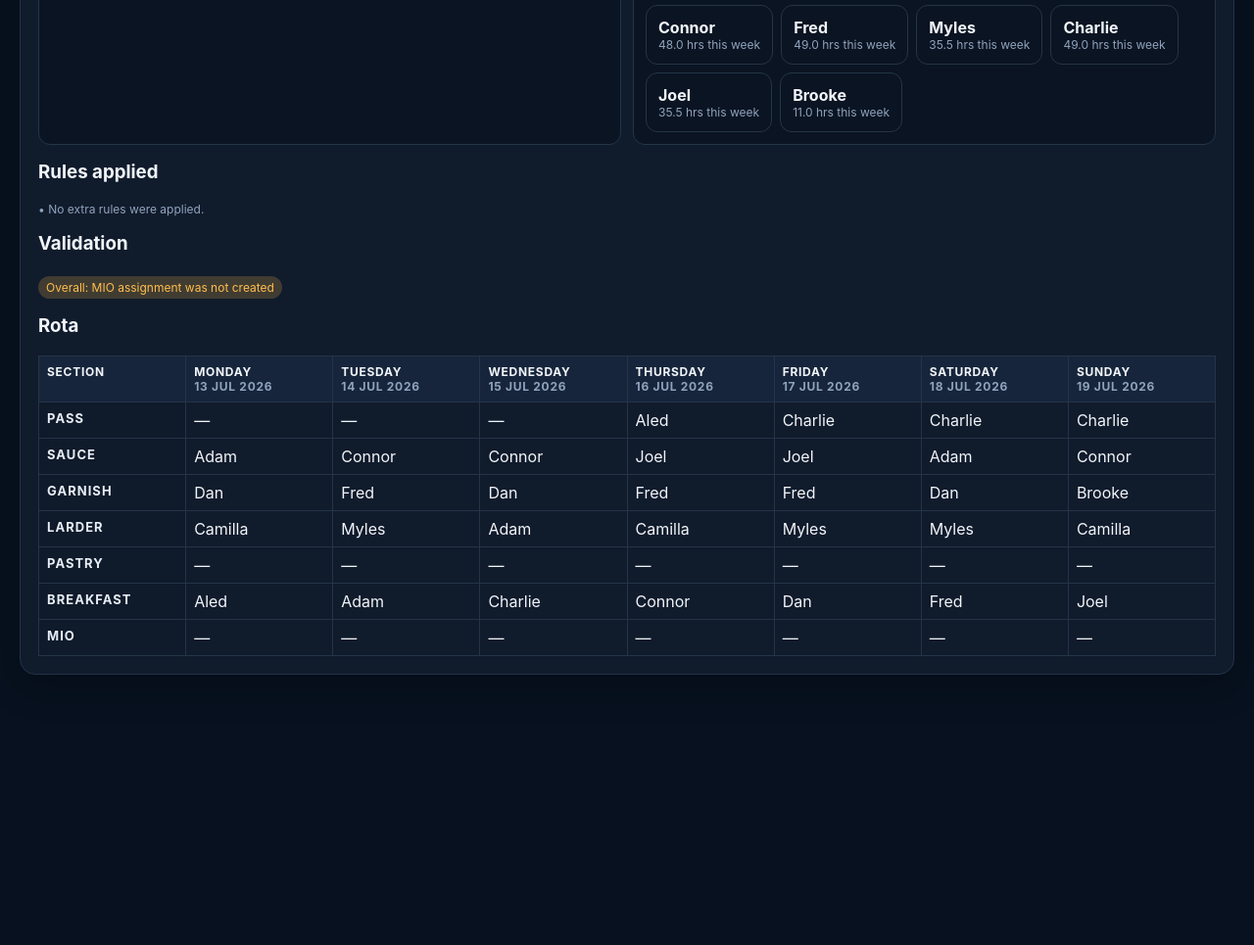
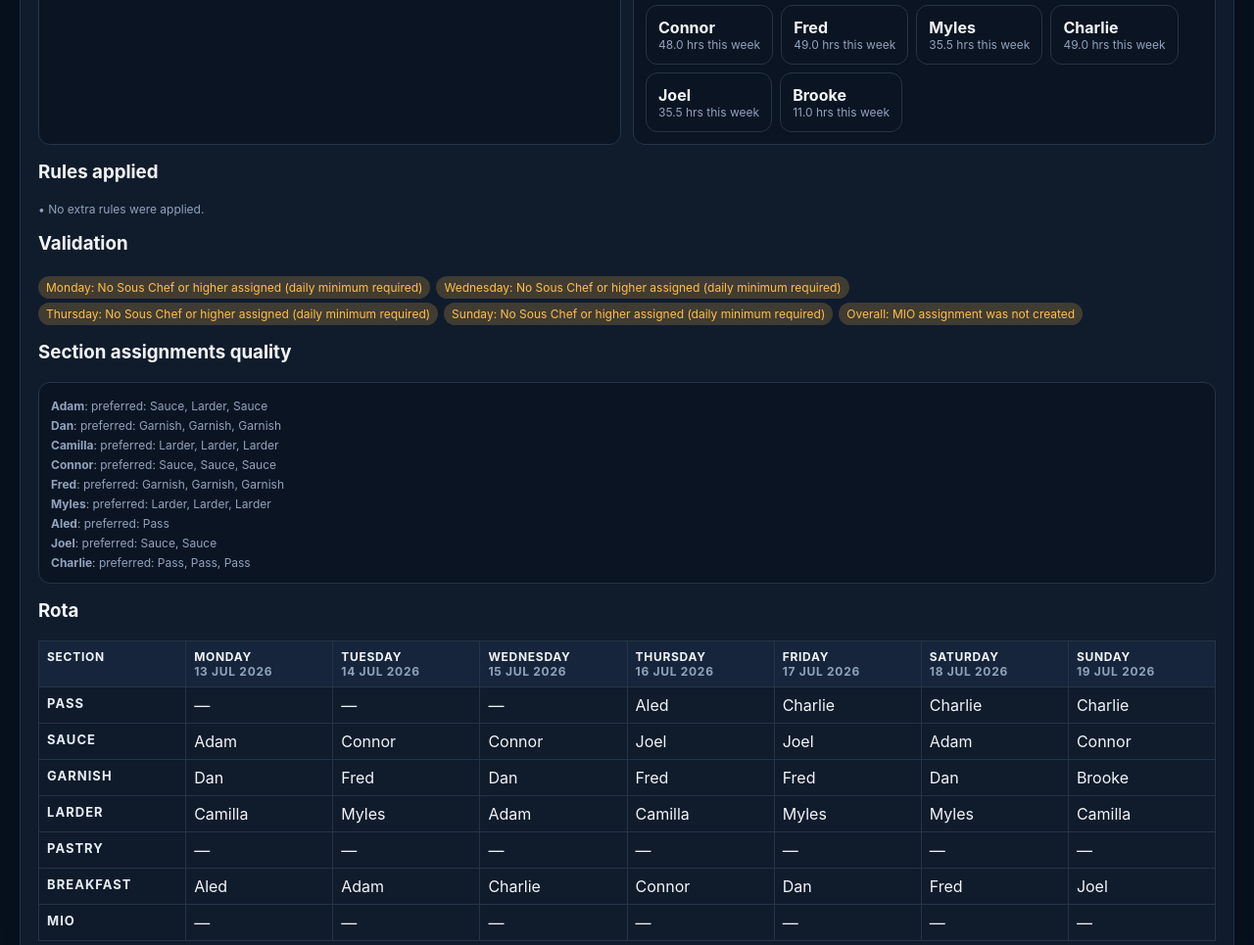
Before and after one commit to danielbell87/GT-rota-builder, a plain HTML site: page GT Rota builder.html in a window 1280 px wide. Shown: the part 2129-3094 px from the top of the page at 98% size. Before the commit the page ends 2896 px from the top, so only its background shows below. Drawn offline with Linux system fonts and the light colour scheme.

Commit message:
Implement confirmed rota rules: seniority validation, MIO eligibility, weighted quality scoring, and quality explanation box

```diff
--- a/GT Rota builder.html
+++ b/GT Rota builder.html
@@ -487,6 +487,16 @@
       return bonus;
     }
 
+    function isSenior(staff){
+      // Sous Chef or higher: seniority >= 6
+      return (staff.seniorityRank || 0) >= 6;
+    }
+
+    function getQualityScore(staff, section){
+      // Return the base quality score (0-3) for a chef on a section
+      return staff.skills?.[section] ?? 0;
+    }
+
     function getHoursForDay(dayName, isBreakfast = false){
       if (isBreakfast) {
         // Breakfast starts at 7:30am (ends at usual time with 30min unpaid)
@@ -651,7 +661,12 @@
           const mioStaff = state.staff.find(s=>s.name===inputs.mioChef);
           const placement = getMioPlacement(dayName);
           if (mioStaff && !isUnavailable(mioStaff,current.date,dayName,ruleOverrides) && (shifts[mioStaff.name]||0) < 4) {
-            if (placement === 'MIO' && !mioAssigned) {
+            // Check MIO eligibility: must have mioEligible flag AND be junior (seniority 1-3)
+            if (!mioStaff.mioEligible) {
+              validation.push({day:dayName, message:`${inputs.mioChef} is marked as MIO not eligible`, severity:'warn'});
+            } else if ((mioStaff.seniorityRank || 0) > 3) {
+              validation.push({day:dayName, message:`${inputs.mioChef} has seniority ${mioStaff.seniorityRank} (must be 1-3 for MIO)`, severity:'warn'});
+            } else if (placement === 'MIO' && !mioAssigned) {
               rota[rota.length-1].assignments.push({chef:inputs.mioChef, section:'MIO'});
               rota[rota.length-1].chefs.push(inputs.mioChef);
               shifts[inputs.mioChef] = (shifts[inputs.mioChef]||0)+1;
@@ -664,6 +679,18 @@
               shifts[inputs.mioChef] = (shifts[inputs.mioChef]||0)+1;
               chefDayCounts[inputs.mioChef] = (chefDayCounts[inputs.mioChef]||0)+1;
             }
+          }
+        }
+
+        // Validate seniority: at least one Sous Chef or higher must work each day
+        const dayAssignments = rota[rota.length-1];
+        if (dayAssignments) {
+          const hasSenior = dayAssignments.chefs.some(name=>{
+            const staff = state.staff.find(s=>s.name===name);
+            return isSenior(staff);
+          });
+          if (!hasSenior) {
+            validation.push({day:dayName, message:'No Sous Chef or higher assigned (daily minimum required)', severity:'warn'});
           }
         }
       }
@@ -726,6 +753,31 @@
         ruleNotes.push(`MIO selection: ${inputs.mioChef}`);
       }
       const rulesApplied = ruleNotes.length ? ruleNotes.map(note=>`<div class="small">• ${note}</div>`).join('') : '<div class="small">• No extra rules were applied.</div>';
+
+      // Generate quality explanation
+      const qualityExplanation = [];
+      const qualityScores = {}; // Track quality scores per chef
+      result.rota.forEach(day=>{
+        day.assignments.forEach(assignment=>{
+          const chef = state.staff.find(s=>s.name===assignment.chef);
+          if (!chef || assignment.section === 'MIO' || assignment.section === 'Breakfast') return;
+          const quality = getQualityScore(chef, assignment.section);
+          if (!qualityScores[chef.name]) qualityScores[chef.name] = [];
+          qualityScores[chef.name].push({section:assignment.section, day:day.dayName, quality});
+        });
+      });
+      const qualityNotes = [];
+      Object.entries(qualityScores).forEach(([name, assignments])=>{
+        const scores = {3:[], 2:[], 1:[], 0:[]};
+        assignments.forEach(a=>{scores[a.quality].push(`${a.section}`)});
+        const parts = [];
+        if (scores[3].length) parts.push(`preferred: ${scores[3].join(', ')}`);
+        if (scores[2].length) parts.push(`proficient: ${scores[2].join(', ')}`);
+        if (scores[1].length) parts.push(`training: ${scores[1].join(', ')}`);
+        if (parts.length) qualityNotes.push(`<span class="small"><strong>${name}</strong>: ${parts.join('; ')}</span>`);
+      });
+      const qualityBox = qualityNotes.length ? `<div style="background:#0b1422;border:1px solid #243547;border-radius:12px;padding:12px;margin-top:8px">${qualityNotes.join('<br>')}</div>` : '';
+
       const sectionRows = ['Pass','Sauce','Garnish','Larder','Pastry','Breakfast','MIO'];
       const dayHeaders = result.rota.map(day=>`<th>${day.dayName}<br><span class="small">${formatDate(day.date)}</span></th>`).join('');
       const sectionCells = sectionRows.map(section=>{
@@ -745,6 +797,8 @@
         <div>${rulesApplied}</div>
         <h3 style="margin-top:16px">Validation</h3>
         <div>${validationCards||'<span class="pill good">No issues detected</span>'}</div>
+        <h3 style="margin-top:16px">Section assignments quality</h3>
+        ${qualityBox||'<div class="small">No section assignments to analyze</div>'}
         <h3 style="margin-top:16px">Rota</h3>
         <table class="rota-table"><thead><tr><th>Section</th>${dayHeaders}</tr></thead><tbody>${sectionCells}</tbody></table>`;
     }
```
Also changed, not shown: index.html (+55 -1 lines), 1 other file.
